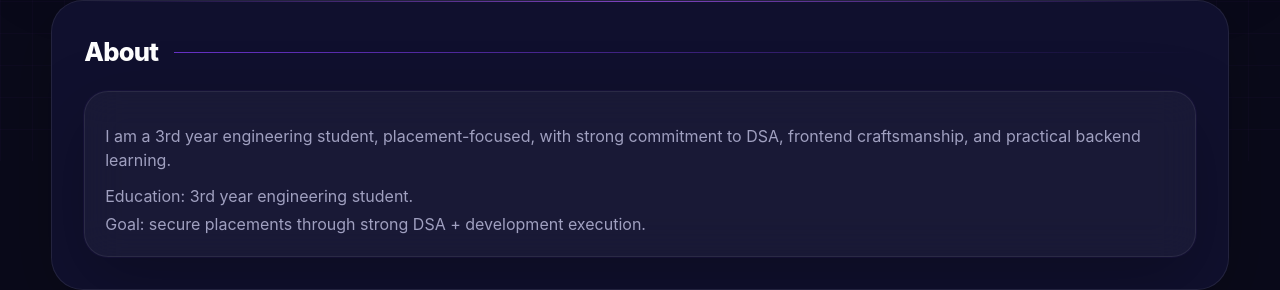
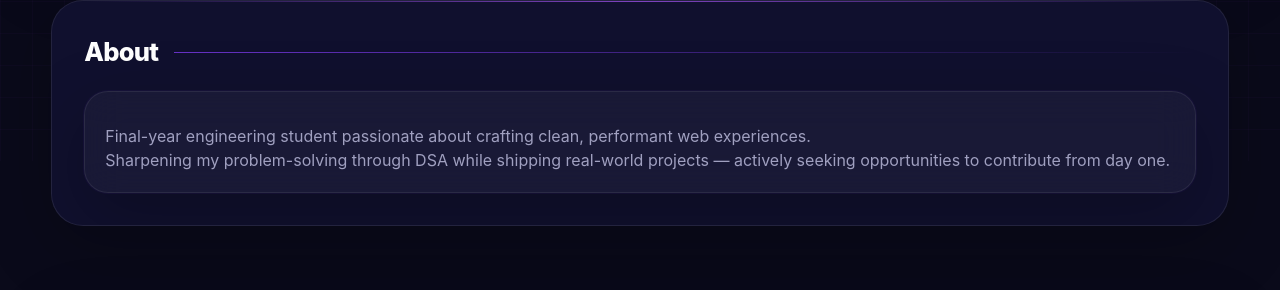
Before and after one commit to Raji1009/Portfolio, a React (Vite) app: page / in a window 1280 px wide. Shown: the part 639-929 px from the top of the page. Built offline with nearby package versions, Linux system fonts and the light colour scheme; no server answers.

Commit message:
changes in projects

```diff
--- a/src/App.jsx
+++ b/src/App.jsx
@@ -379,9 +379,8 @@ export default function App() {
             <h2>About</h2>
           </div>
           <Card>
-            <p>{profile.about}</p>
-            <p className="mt-3 text-[#a0a0c0]">Education: 3rd year engineering student.</p>
-            <p className="mt-1 text-[#a0a0c0]">Goal: secure placements through strong DSA + development execution.</p>
+            <p className="mt-3 text-[#a0a0c0]">Final-year engineering student passionate about crafting clean, performant web experiences.</p>
+              <span className="mt-3 text-[#a0a0c0]">Sharpening my problem-solving through DSA while shipping real-world projects — actively seeking opportunities to contribute from day one.</span>
           </Card>
         </motion.section>
 
--- a/src/data/content.js
+++ b/src/data/content.js
@@ -4,7 +4,7 @@ export const profile = {
   intro:
     'I build clean and performant web interfaces, while steadily growing in full-stack engineering and interview-level problem solving.',
   about:
-    'I am a 3rd year engineering student, placement-focused, with strong commitment to DSA, frontend craftsmanship, and practical backend learning.'
+    'Final-year engineering student passionate about crafting clean, performant web experiences.Sharpening my problem-solving through DSA while shipping real-world projects — actively seeking opportunities to contribute from day one.'
 };
 
 export const skills = [
@@ -102,6 +102,14 @@ export const projects = [
     demo: 'https://raji1009.github.io/Spotify_clone/',
     image:
       'https://images.unsplash.com/photo-1619983081563-430f63602796?auto=format&fit=crop&w=900&q=80'
+  },
+  {
+    title: 'Simon Says Game',
+    stack: ['HTML', 'CSS', 'JavaScript'],
+    description: 'A colorful memory game where players repeat an increasingly long color-and-sound sequence, built with vanilla JavaScript and DOM manipulation.',
+    github: 'https://github.com/Raji1009/Simon-Game',
+    demo: 'https://raji1009.github.io/Simon-Game/',
+    image: '/simonsays.png'
   }
 ];
 export const timeline = [
@@ -133,7 +141,7 @@ export const timeline = [
   {
     type: 'Achievement',
     title: 'Winner – Hexaware AI Innovation League (HAIL) 2026',
-    detail: 'Secured 1st Place in HAIL 2026, organized by :contentReference[oaicite:0]{index=0}, for developing an innovative AI-powered solution and demonstrating technical excellence.'
+    detail: 'Secured 1st Place in HAIL 2026, organized by :Hexaware Technologies, for developing an innovative AI-powered solution and demonstrating technical excellence.'
   },
   {
     type: 'Achievement',
@@ -141,9 +149,14 @@ export const timeline = [
     detail: 'Selected among the top teams for innovative problem-solving, technical implementation, and project evaluation.'
   },
   {
+    type: 'Achievement',
+    title: 'Google Student Ambassador',
+    detail: 'Selected to represent Google on campus, driving student engagement through tech talks, workshops, and community-led initiatives on GEMINI.'
+  },
+  {
     type: 'Certification',
     title: 'Industrial Internet of Things',
-    detail: 'Completed the course offered by :contentReference[oaicite:1]{index=1}, gaining knowledge of industrial IoT systems and real-world applications.'
+    detail: 'Completed the course offered by :, gaining knowledge of industrial IoT systems and real-world applications.'
   },
   {
     type: 'Certification',
```
Also changed, not shown: public/simonsays.png (added).
